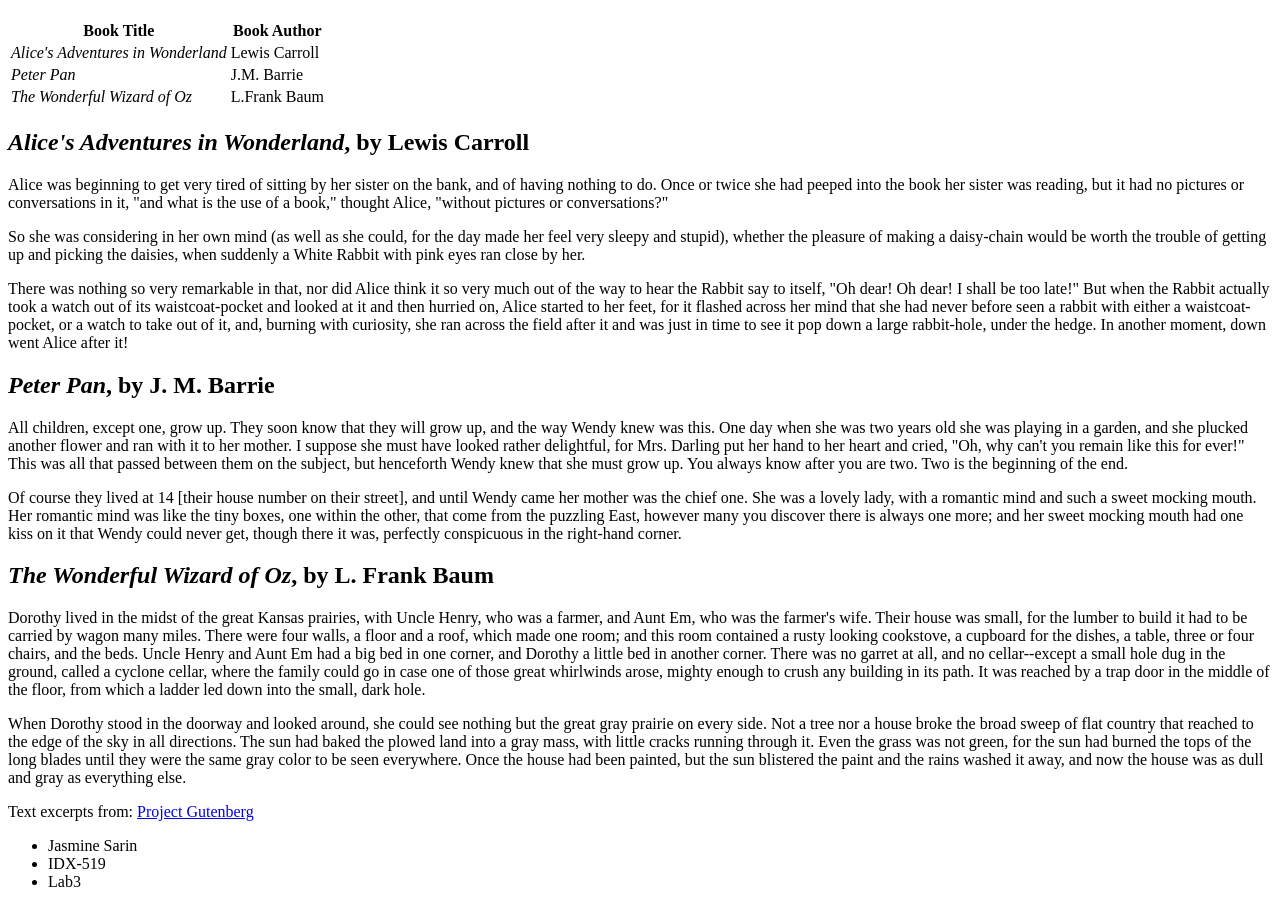
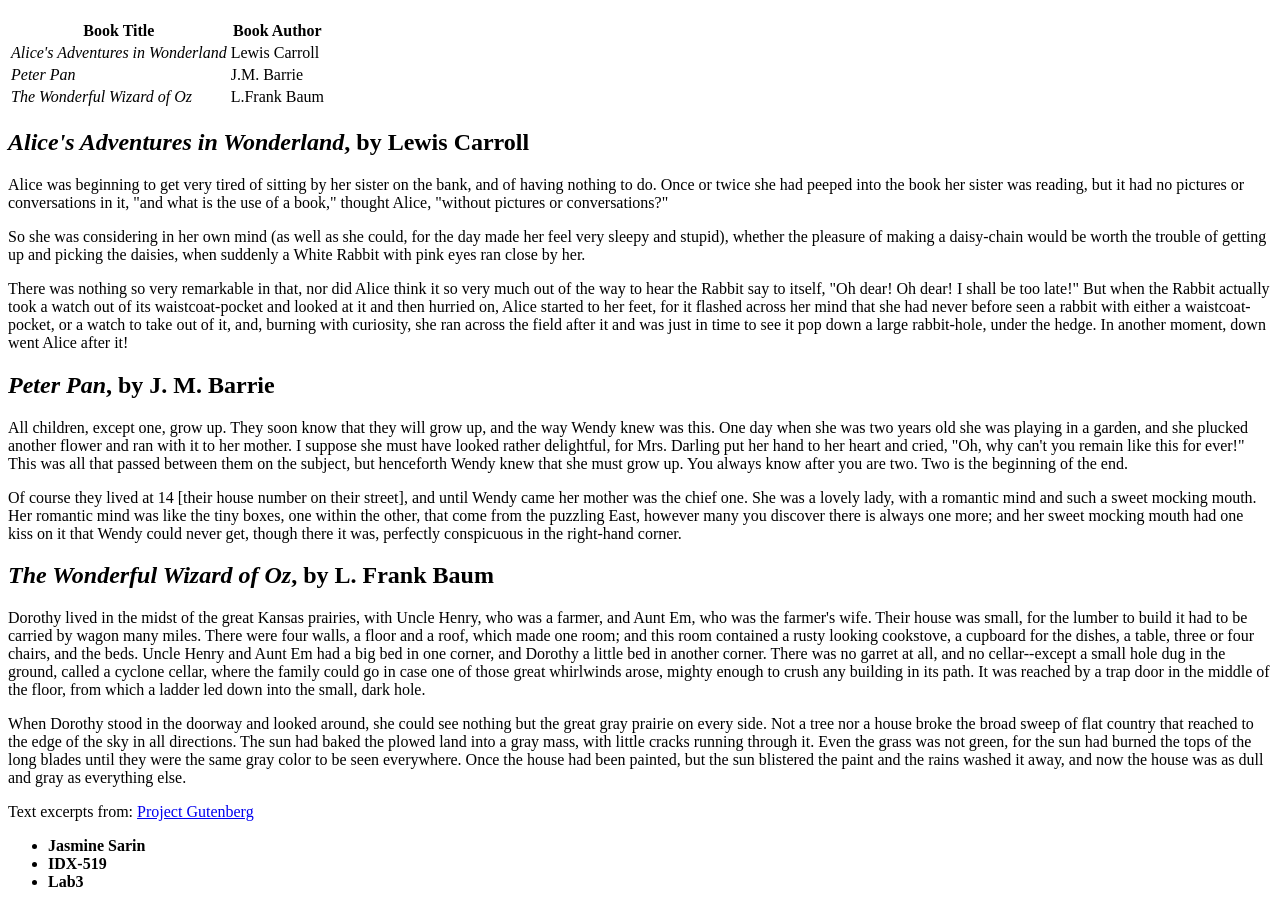
Before and after one commit to jasminesarin/lab3, a plain HTML site: page index.html in a window 1280 px wide. Shown: the part 61-968 px from the top of the page. Drawn offline with Linux system fonts and the light colour scheme.

Commit message:
Update index.html
strong tags to student details

```diff
--- a/index.html
+++ b/index.html
@@ -36,9 +36,9 @@
 		<p>When Dorothy stood in the doorway and looked around, she could see nothing but the great gray prairie on every side.  Not a tree nor a house broke the broad sweep of flat country that reached to the edge of the sky in all directions.  The sun had baked the plowed land into a gray mass, with little cracks running through it.  Even the grass was not green, for the sun had burned the tops of the long blades until they were the same gray color to be seen everywhere.  Once the house had been painted, but the sun blistered the paint and the rains washed it away, and now the house was as dull and gray as everything else.</p>
 		<p>Text excerpts from: <a href="http://www.gutenberg.org" title="reference page">Project Gutenberg</a></p>
 		<ul>
-			<li>Jasmine Sarin</li>
-			<li>IDX-519</li>
-			<li>Lab3</li>
+			<li><strong>Jasmine Sarin</strong></li>
+			<li><strong>IDX-519</strong></li>
+			<li><strong>Lab3</strong></li>
 		</ul>
 	</body>
 </html>
```
